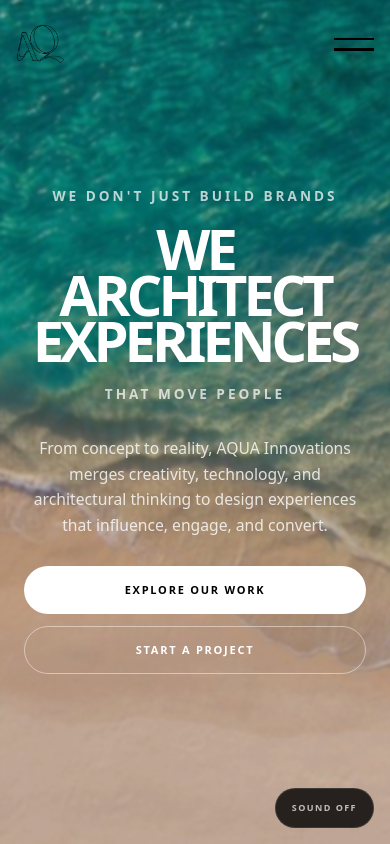
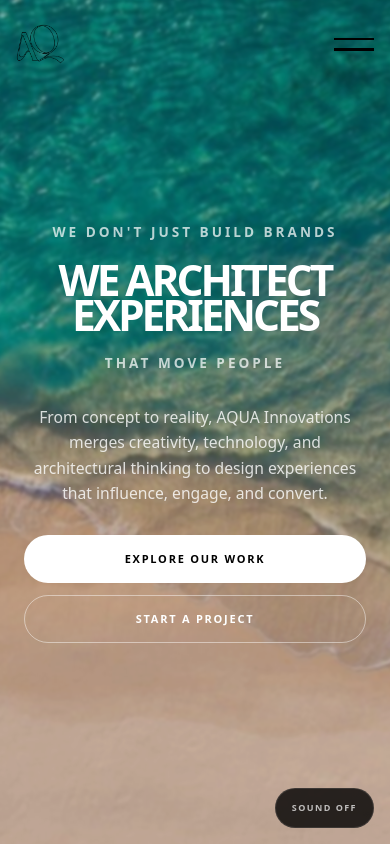
Before and after one commit to aqua-communications/Aqua-Website-Update, a React (Vite) app: page / in a window 390 px wide. Shown: the top 844 px of the page. Built offline with nearby package versions, Linux system fonts and the light colour scheme; a web font is replaced by a local one.

Commit message:
Fix mobile hero viewport rendering

```diff
--- a/src/components/Hero.jsx
+++ b/src/components/Hero.jsx
@@ -168,7 +168,7 @@
     <section
       ref={rootRef}
       id="hero"
-      className="relative min-h-screen bg-[#0a0a0a] text-white overflow-hidden flex items-center"
+      className="relative min-h-[100svh] min-h-[100dvh] bg-[#0a0a0a] text-white overflow-hidden flex items-center"
     >
       <img
         src="/images/hero-bg.jpg"
@@ -203,7 +203,7 @@
         ))}
       </div>
 
-      <div className="aqua-container relative z-10 pt-24 pb-20 md:pt-24 md:pb-20">
+      <div className="aqua-container relative z-10 pt-[clamp(5.5rem,12svh,7rem)] pb-[clamp(4rem,10svh,5rem)] md:pt-24 md:pb-20">
         <div className="mx-auto max-w-[1500px] text-center">
           <div className="overflow-hidden mb-5 md:mb-6">
             <p className="hero-line text-[clamp(0.85rem,1.55vw,1.35rem)] font-semibold uppercase tracking-[0.22em] text-white/72">
@@ -211,7 +211,7 @@
             </p>
           </div>
 
-          <h1 className="uppercase font-black tracking-[-0.072em] leading-[0.82] text-[clamp(3.5rem,10.9vw,11rem)]">
+          <h1 className="uppercase font-black tracking-[-0.072em] leading-[0.82] text-[clamp(2.6rem,10.9vw,11rem)]">
             <span className="block overflow-hidden">
               <span className="hero-line block">We Architect</span>
             </span>
```
